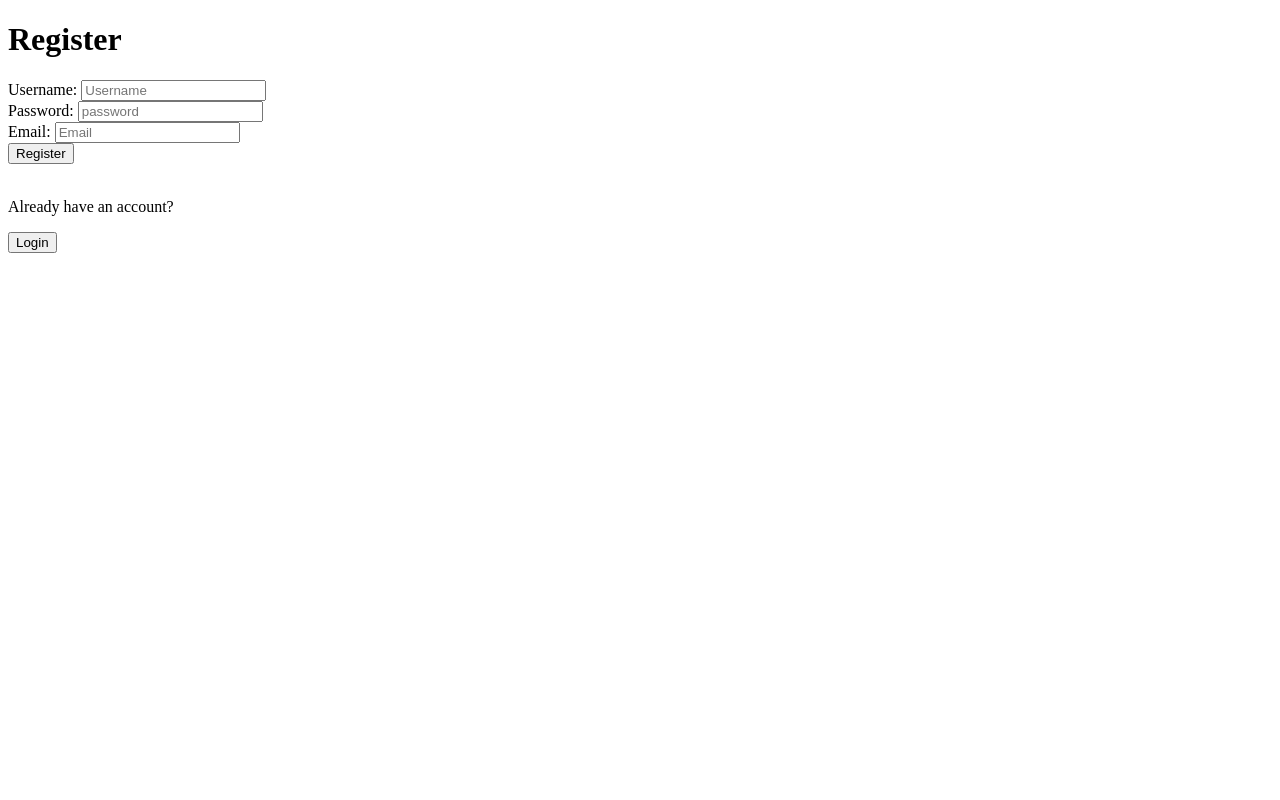
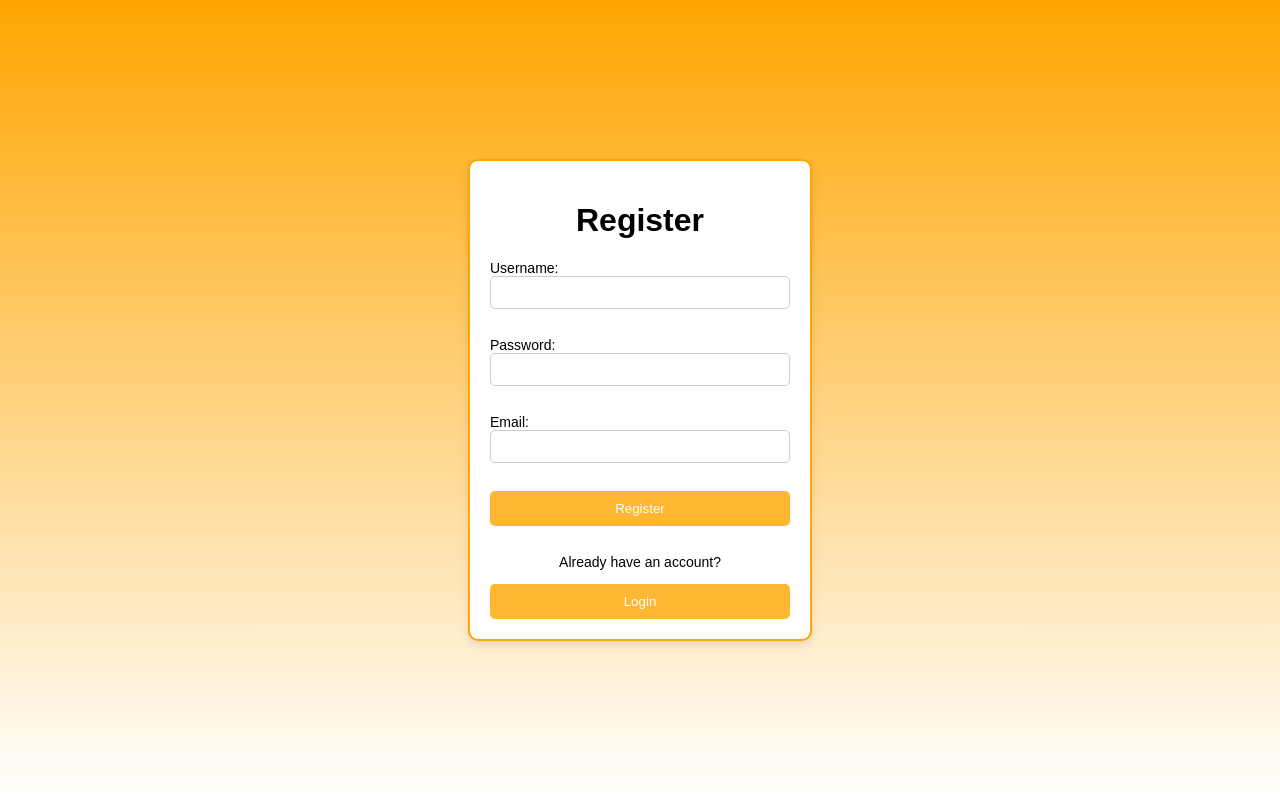
Before and after one commit to RaresRacsan/Login-Prototype, a website: page login-system/views/register.html in a window 1280 px wide. Drawn offline with Linux system fonts and the light colour scheme.

Commit message:
css added

```diff
--- a/login-system/package.json
+++ b/login-system/package.json
@@ -12,6 +12,7 @@
   "dependencies": {
     "bcryptjs": "^2.4.3",
     "body-parser": "^1.20.3",
+    "ejs": "^3.1.10",
     "express": "^4.21.1",
     "express-session": "^1.18.1",
     "sqlite3": "^5.1.7"
--- /dev/null
+++ b/login-system/public/styles/admin.css
@@ -0,0 +1,92 @@
+/* Reset some default styles */
+* {
+    margin: 0;
+    padding: 0;
+    box-sizing: border-box;
+}
+
+/* Body and general page layout */
+body {
+    margin: 0;
+    padding: 0;
+    height: 100vh;
+    font-family: Arial, sans-serif;
+    background: linear-gradient(to bottom, orange, white);
+    color: #333;
+}
+
+/* Header style */
+h1 {
+    text-align: center;
+    margin-top: 20px;
+    color: #333;
+}
+
+h2 {
+    text-align: center;
+    margin-bottom: 20px;
+    color: #555;
+}
+
+/* Table Style */
+table {
+    width: 80%;
+    margin: 20px auto;
+    border-collapse: collapse;
+    background-color: white;
+    box-shadow: 0px 0px 10px rgba(0, 0, 0, 0.1);
+}
+
+th, td {
+    padding: 15px;
+    text-align: left;
+    border: 1px solid #ddd;
+}
+
+th {
+    background-color: orange;
+    color: white;
+    text-transform: uppercase;
+}
+
+tr:nth-child(even) {
+    background-color: #f9f9f9;
+}
+
+tr:hover {
+    background-color: #f1f1f1;
+}
+
+/* Make sure the first and last columns have proper alignment */
+td {
+    text-align: center;
+}
+
+/* No users message row styling */
+td[colspan="2"] {
+    text-align: center;
+    font-style: italic;
+    color: #777;
+    padding: 20px;
+}
+
+/* Footer and logout button style */
+footer {
+    text-align: center;
+    margin-top: 40px;
+}
+
+a.logout {
+    display: inline-block;
+    background-color: rgba(255, 166, 0, 0.8);
+    color: white;
+    padding: 10px 20px;
+    text-decoration: none;
+    border-radius: 5px;
+    font-weight: bold;
+}
+
+a.logout:hover {
+    background-color: orange;
+    transition: background-color 0.3s;
+}
--- /dev/null
+++ b/login-system/public/styles/login.css
@@ -0,0 +1,60 @@
+body {
+    margin: 0;
+    padding: 0;
+    height: 100vh;
+    display: flex;
+    justify-content: center;
+    align-items: center;
+    background: linear-gradient(to bottom, orange, white);
+    font-family: Arial, Helvetica, sans-serif;
+}
+
+.login-container {
+    background-color: white;
+    border: 2px solid orange;
+    padding: 20px;
+    border-radius: 10px;
+    width: 300px;
+    text-align: center;
+    box-shadow: 0px 4px 10px rgba(0, 0, 0, 0.1);
+}
+
+form {
+    display: flex;
+    flex-direction: column;
+}
+
+label {
+    font-size: 14px;
+    color: black;
+    text-align: left;
+}
+
+input[type="text"], input[type="password"] {
+    padding: 8px;
+    width: 100%;
+    box-sizing: border-box;
+    border-radius: 5px;
+    border: 1px solid #ccc;
+    margin-bottom: 10px;
+}
+
+button {
+    background-color: rgba(255, 166, 0, 0.8);
+    color: white;
+    padding: 10px;
+    border: none;
+    border-radius: 5px;
+    cursor: pointer;
+    width: 100%;
+}
+
+button:hover {
+    background-color: rgb(255, 166, 0);
+}
+
+P {
+    font-size: 14px;
+    margin-top: 10px;
+    color: black;
+}
--- /dev/null
+++ b/login-system/public/styles/main.css
@@ -0,0 +1,51 @@
+/* main.css */
+
+body {
+    margin: 0;
+    padding: 0;
+    height: 100vh;
+    display: flex;
+    justify-content: center;
+    align-items: center;
+    background: linear-gradient(to bottom, orange, white); /* Matching the gradient */
+    font-family: Arial, Helvetica, sans-serif;
+}
+
+.container {
+    background-color: white;
+    border: 2px solid orange; /* Border color matching the login page */
+    padding: 40px;
+    border-radius: 10px;
+    width: 400px;
+    text-align: center;
+    box-shadow: 0px 4px 10px rgba(0, 0, 0, 0.1); /* Soft shadow */
+}
+
+h1 {
+    font-size: 2em;
+    color: #2c3e50;
+    margin-bottom: 20px;
+}
+
+p {
+    font-size: 1.2em;
+    color: black; /* Matching the text color from the login page */
+    margin-bottom: 20px;
+}
+
+.logout-btn {
+    display: inline-block;
+    background-color: rgba(255, 166, 0, 0.8); /* Matching the button color */
+    color: white;
+    padding: 10px 20px;
+    text-decoration: none;
+    border-radius: 5px;
+    font-size: 1em;
+    transition: background-color 0.3s ease;
+    border: none;
+    cursor: pointer;
+}
+
+.logout-btn:hover {
+    background-color: rgb(255, 166, 0); /* Darker hover effect */
+}
--- /dev/null
+++ b/login-system/public/styles/register.css
@@ -0,0 +1,60 @@
+body {
+    margin: 0;
+    padding: 0;
+    height: 100vh;
+    display: flex;
+    justify-content: center;
+    align-items: center;
+    background: linear-gradient(to bottom, orange, white);
+    font-family: Arial, Helvetica, sans-serif;
+}
+
+.register-container {
+    background-color: white;
+    border: 2px solid orange;
+    padding: 20px;
+    border-radius: 10px;
+    width: 300px;
+    text-align: center;
+    box-shadow: 0px 4px 10px rgba(0, 0, 0, 0.1);
+}
+
+form {
+    display: flex;
+    flex-direction: column;
+}
+
+label {
+    font-size: 14px;
+    color: black;
+    text-align: left;
+}
+
+input[type="text"], input[type="password"], input[type="email"] {
+    padding: 8px;
+    width: 100%;
+    box-sizing: border-box;
+    border-radius: 5px;
+    border: 1px solid #ccc;
+    margin-bottom: 10px;
+}
+
+button {
+    background-color: rgba(255, 166, 0, 0.8);
+    color: white;
+    padding: 10px;
+    border: none;
+    border-radius: 5px;
+    cursor: pointer;
+    width: 100%;
+}
+
+button:hover {
+    background-color: rgba(255, 166, 0);
+}
+
+P {
+    font-size: 14px;
+    margin-top: 10px;
+    color: black;
+}
--- a/login-system/views/register.html
+++ b/login-system/views/register.html
@@ -4,25 +4,28 @@
 <head>
     <meta charset="UTF-8">
     <title>Register</title>
+    <link rel="stylesheet" href="/styles/register.css">
 </head>
 
 <body>
+    <div class="register-container">
         <h1>Register</h1>
         <form action="/register" method="POST">
             <label for="username">Username:</label>
-        <input type="text" name="username" placeholder="Username" required><br>
+            <input type="text" name="username" required><br>
 
             <label for="password">Password:</label>
-        <input type="password" name="password" placeholder="password" required><br>
+            <input type="password" name="password" required><br>
 
             <label for="email">Email:</label>
-        <input type="email" name="email" placeholder="Email" required><br>
+            <input type="email" name="email" required><br>
 
             <button type="submit">Register</button>
         </form>
         <br>
         <p>Already have an account?</p>
         <button onclick="window.location.href='/login.html'">Login</button>
+    </div>
 
     <script src="/js/alerts.js"></script>
 </body>
```
Also changed, not shown: login-system/index.js (+42 -2 lines), login-system/public/js/admin.js (added, +38 -0 lines), login-system/views/admin.html (added, +30 -0 lines), login-system/views/login.html (+5 -2 lines), login-system/views/main.html (+7 -3 lines), 2 other files. Lines whose indentation alone changed are shown as unchanged.
